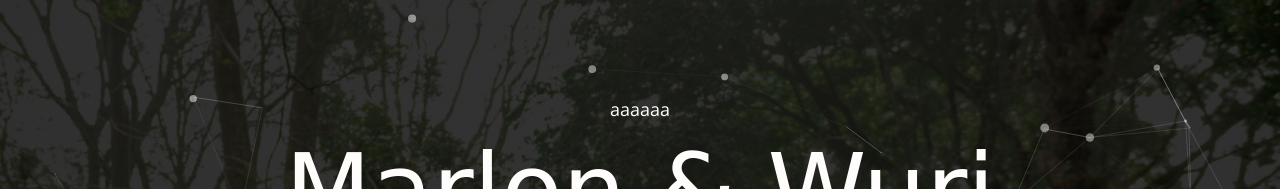
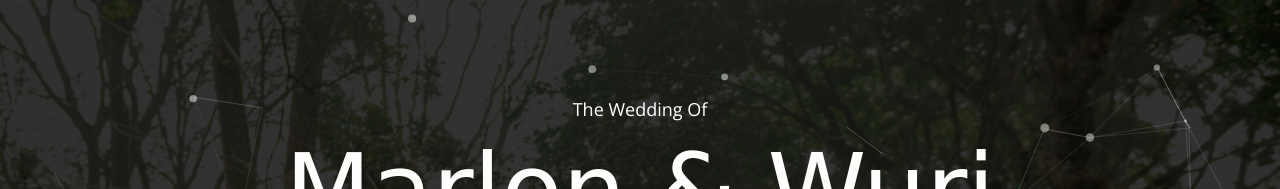
Before and after one commit to berthutapea/Project-Weeding, a plain HTML site: page index.html in a window 1280 px wide. Shown: the top 189 px of the page. Drawn offline with nearby package versions, Linux system fonts and the light colour scheme; no server answers; files whose address does not match are found by name; a web font is replaced by a local one.

Commit message:
Menambahkan Gambar

```diff
--- a/css/style.css
+++ b/css/style.css
@@ -320,7 +320,7 @@ button:focus {
 }
 
 .modal-buka {
-	background-image: url("/images/buka.jpg	");
+	background-image: url("/images/buka.jpg");
 	height: 100%;
 	background-position: center;
 	background-repeat: no-repeat;
--- a/index.html
+++ b/index.html
@@ -49,7 +49,7 @@
 		<div id="particles-js"></div>
 		<div class="modal-buka"></div>
 		<div class="open-undangan">
-			<h3 data-aos="zoom-in" data-aos-duration="2500">aaaaaa</h3>
+			<h3 data-aos="zoom-in" data-aos-duration="2500">The Wedding Of</h3>
 			<div class="title-box-buka">
 				<h2 data-aos="zoom-in" data-aos-duration="2500">Marlon &amp; Wuri </h2>
 				<h3 data-aos="zoom-in" data-aos-duration="2500">20 • 20 • 2022</h3>
```
